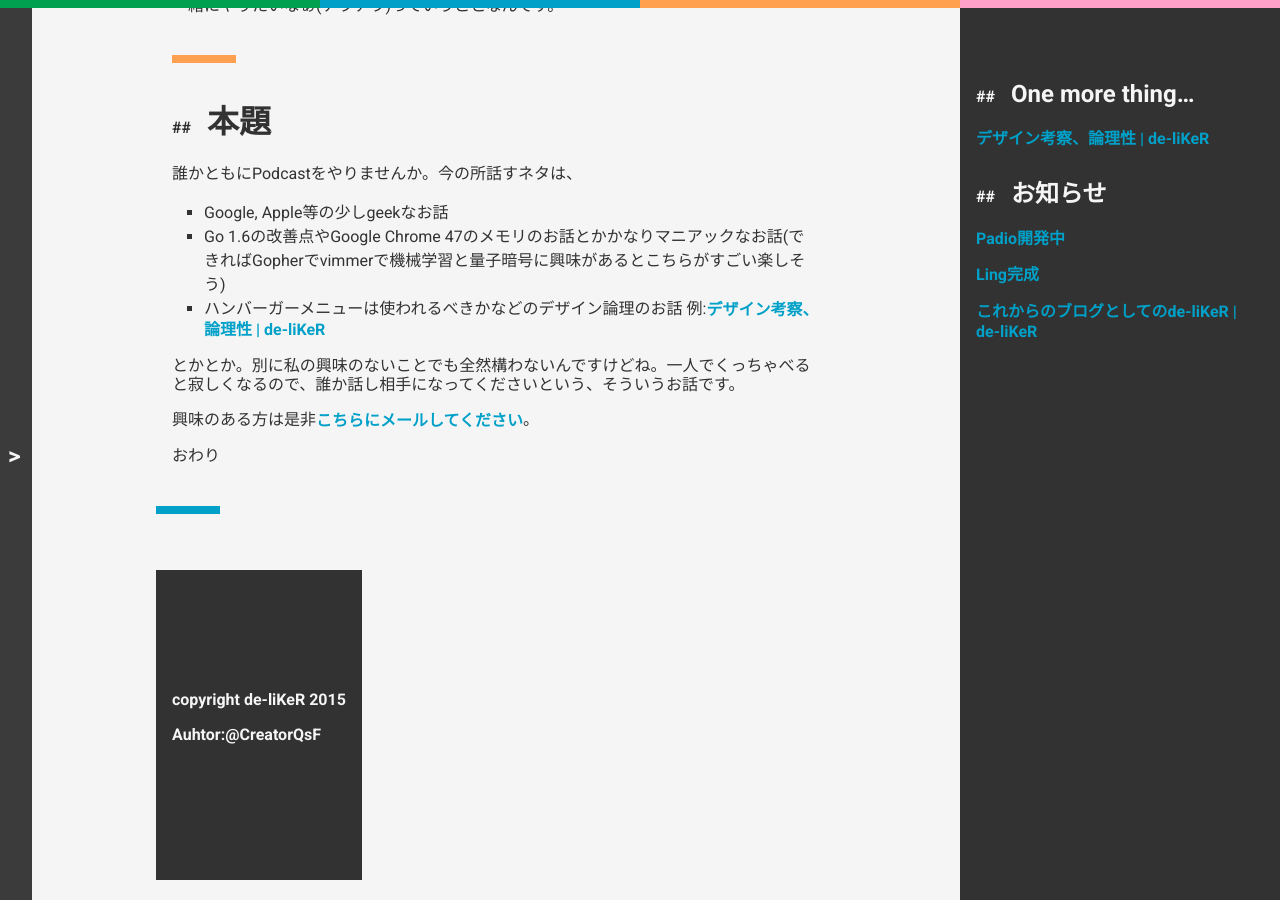
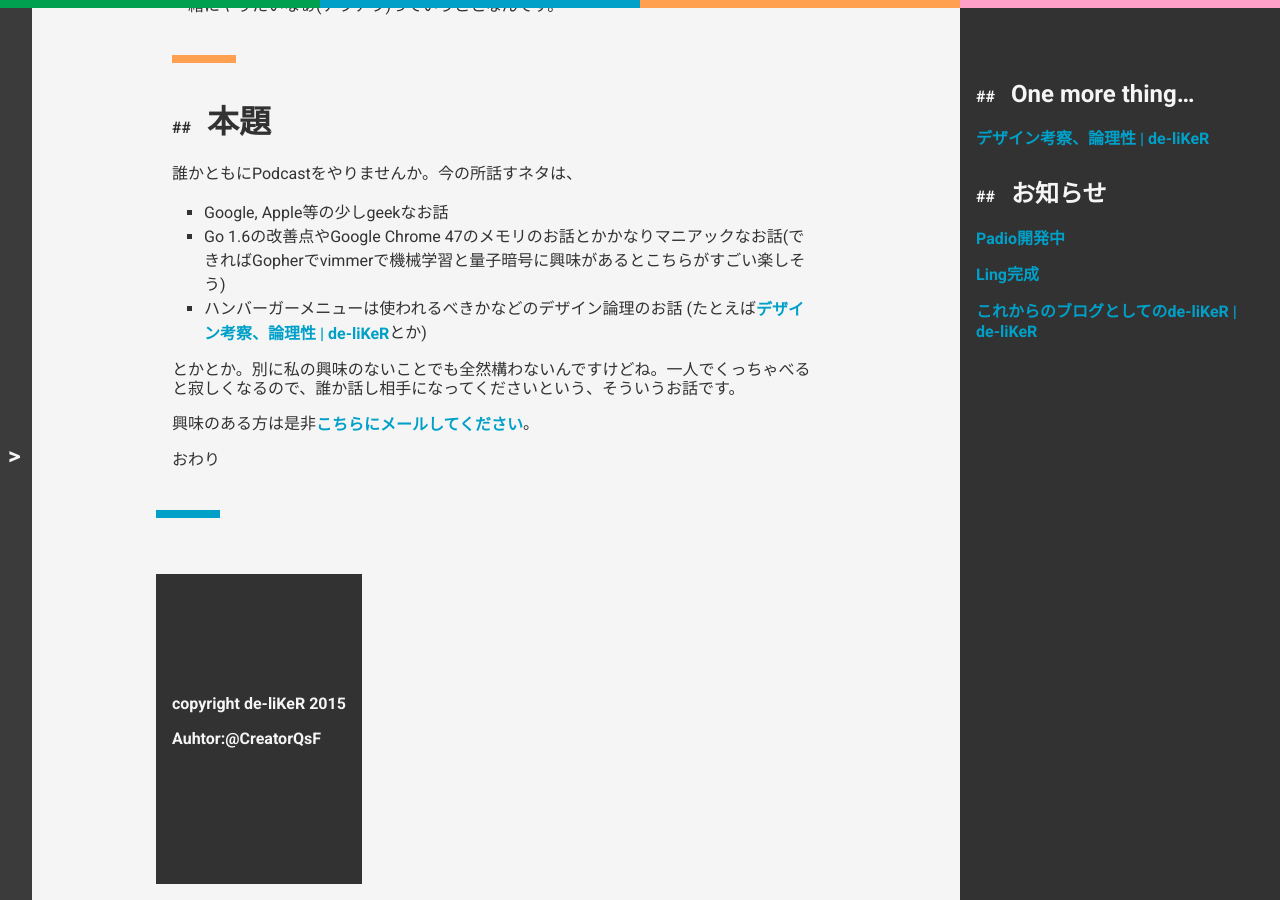
Before and after one commit to CreatorQsF/creatorqsf.github.io, a Jekyll site: the page built from _posts/2016-01-19-prepare-to-start-podcast.md, in a window 1280 px wide and 900 px high, scrolled down 1033 px. Built offline with Jekyll 4.4.1, drawn with Linux system fonts in a browser that asks for light colours.

Commit message:
2016/01/19

```diff
--- a/_posts/2016-01-19-prepare-to-start-podcast.md
+++ b/_posts/2016-01-19-prepare-to-start-podcast.md
@@ -28,7 +28,7 @@ title: Podcastを始めたいけど仲間がいない
 
 - Google, Apple等の少しgeekなお話
 - Go 1.6の改善点やGoogle Chrome 47のメモリのお話とかかなりマニアックなお話(できればGopherでvimmerで機械学習と量子暗号に興味があるとこちらがすごい楽しそう)
-- ハンバーガーメニューは使われるべきかなどのデザイン論理のお話 例:[デザイン考察、論理性 \| de-liKeR](https://de-liker.com/consider-design-logical-thinking.html)
+- ハンバーガーメニューは使われるべきかなどのデザイン論理のお話 (たとえば[デザイン考察、論理性 \| de-liKeR](https://de-liker.com/consider-design-logical-thinking.html)とか)
 
 とかとか。別に私の興味のないことでも全然構わないんですけどね。一人でくっちゃべると寂しくなるので、誰か話し相手になってくださいという、そういうお話です。
 
```
